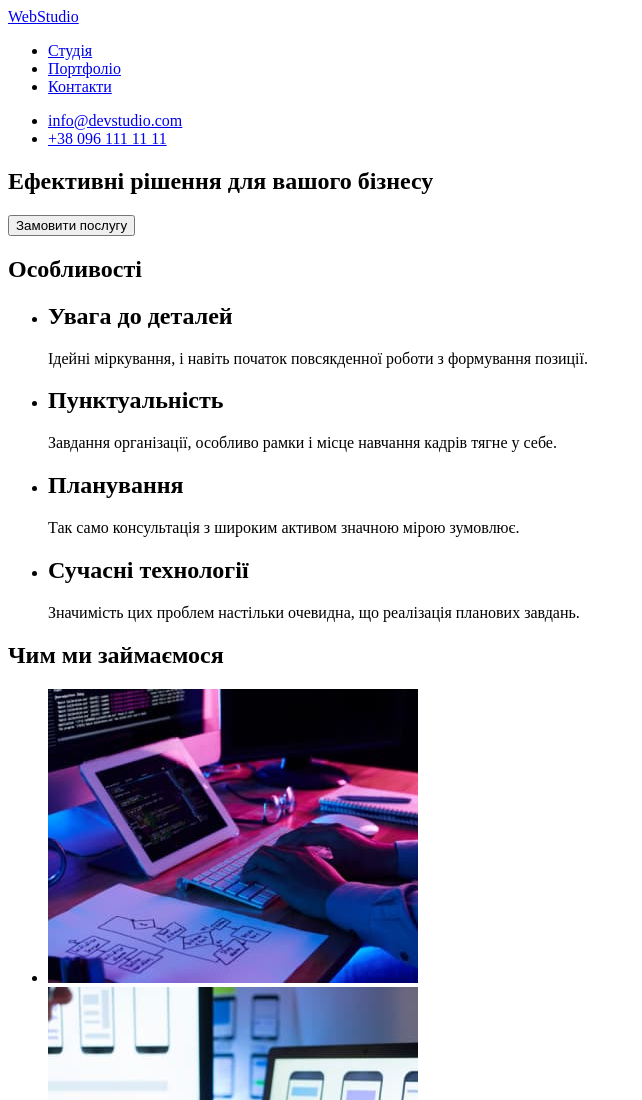
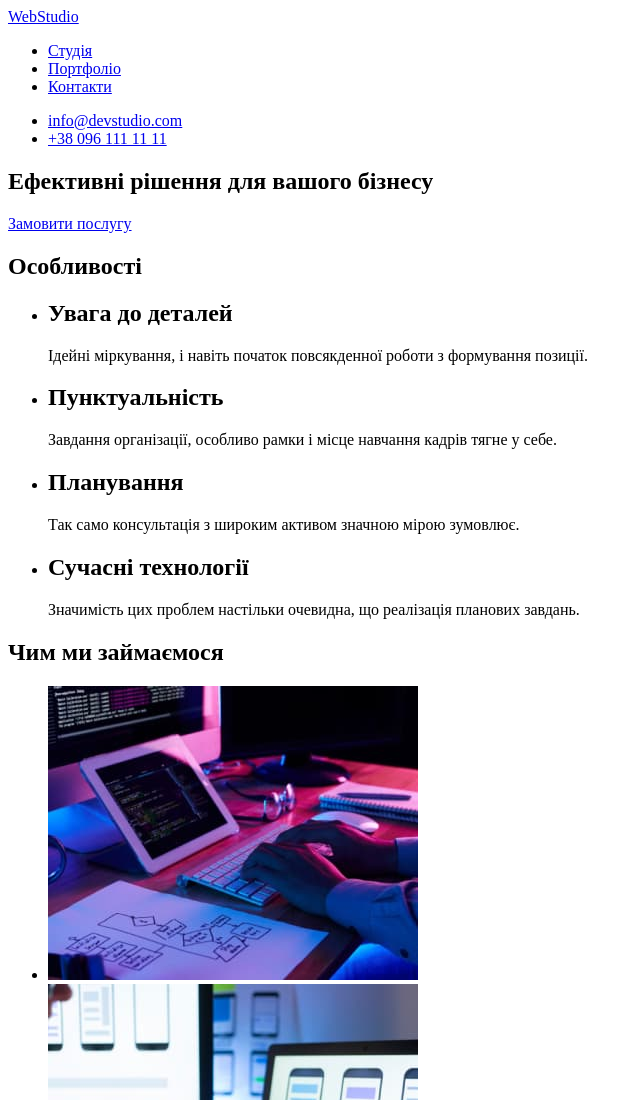
Before and after one commit to Fotyniya/goit-markup-hw-01, a plain HTML site: page index.html in a window 1280 px wide. Shown: the top 1100 px of the page, without its empty margins (0-642 px from the left). Drawn offline with Linux system fonts and the light colour scheme.

Commit message:
Link "order service"

```diff
--- a/index.html
+++ b/index.html
@@ -31,7 +31,7 @@
     <main>
         <section>
             <h1>Ефективні рішення для вашого бізнесу</h1>
-            <button type="button">Замовити послугу</button>
+            <a href="#">Замовити послугу</a>
         </section>
         <section>
             <h2>Особливості</h2>
```
